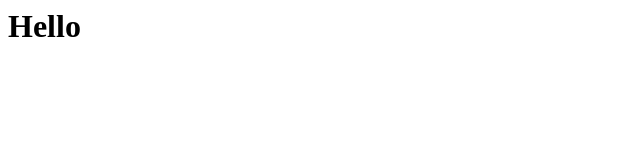
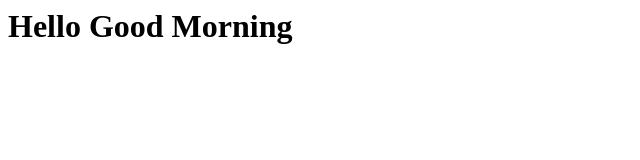
Before and after one commit to Shub221098/Coderbyte-questions, a plain HTML site: page index.html in a window 1280 px wide. Shown: the whole page, without its empty margins (0-640 px from the left). Drawn offline with Linux system fonts and the light colour scheme.

Commit message:
Change <h1> tag content

```diff
--- a/index.html
+++ b/index.html
@@ -1,4 +1,4 @@
 <html>
-  <h1>Hello</h1>
+  <h1>Hello Good Morning</h1>
   <script src="scriipt.js"></script>
 </html>
```
